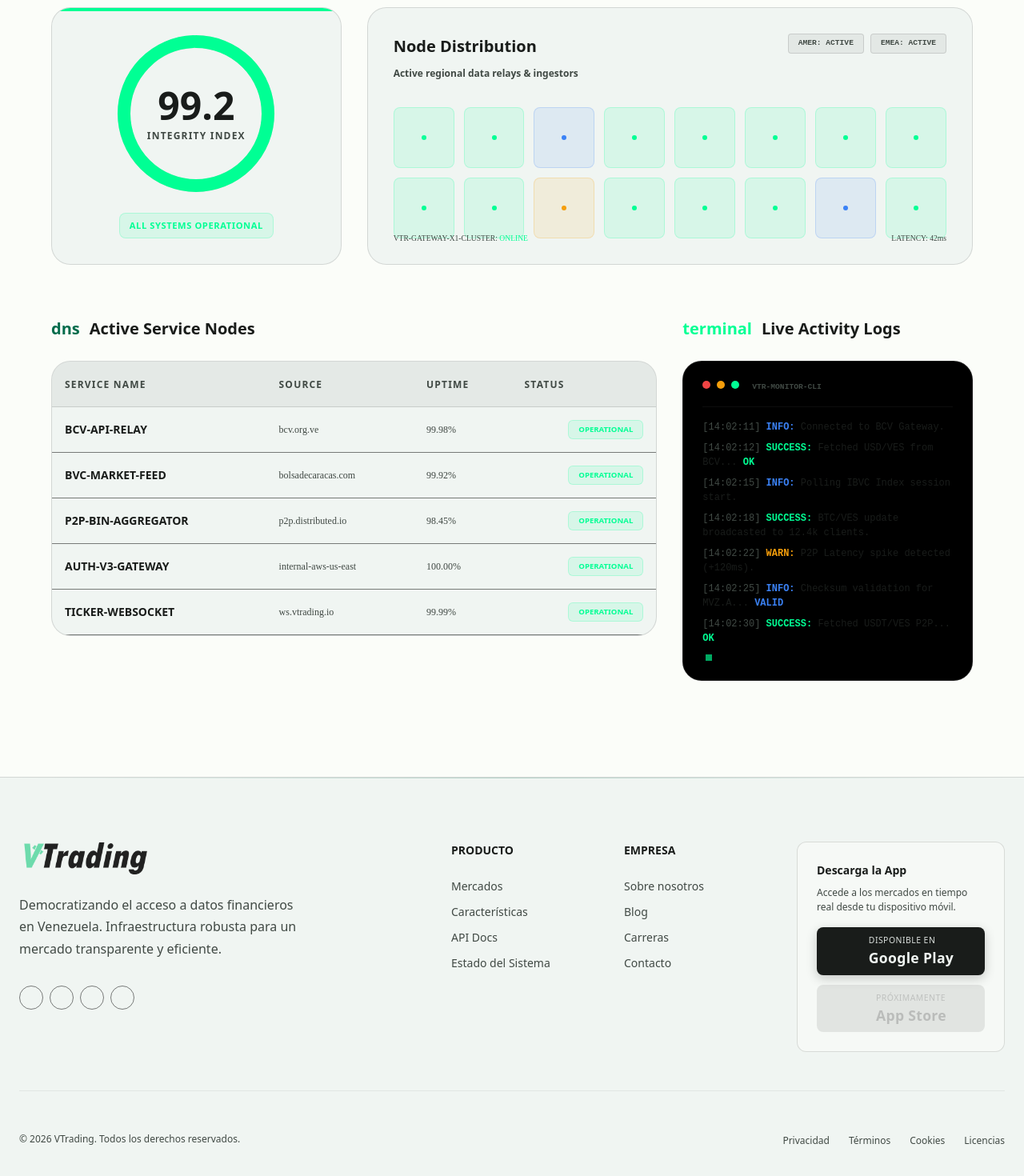
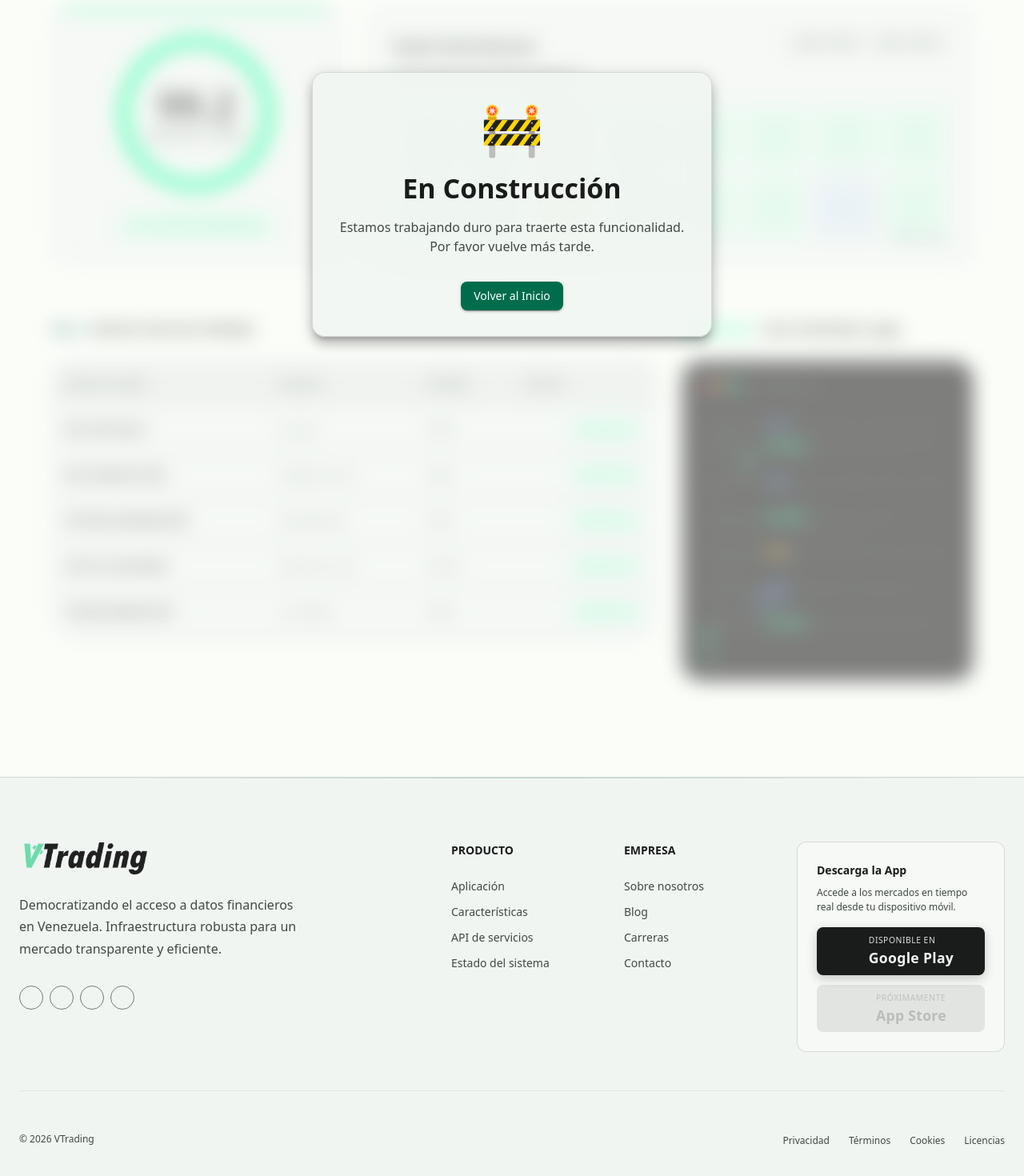
Before and after one commit to carrilloapps/VTradingWEB, a Next.js app: page /estado in a window 1280 px wide. Shown: the part 460-1930 px from the top of the page at 80% size. Built offline with nearby package versions, Linux system fonts and the light colour scheme; no server answers; sample sign-in values are in the browser's storage; some icons are missing; what @mui/material-nextjs would draw is missing.

Commit message:
feat(status): add auth protection and construction overlay to status page
- Implement authentication check before showing status page content
- Add blurred content with construction overlay when not authenticated
- Update footer links and copyright text across components

```diff
--- a/app/estado/page.tsx
+++ b/app/estado/page.tsx
@@ -1,6 +1,9 @@
 'use client';
 
 import React, { useEffect, useState } from 'react';
+import { useRouter } from 'next/navigation';
+import { auth } from '@/lib/firebase';
+import { onAuthStateChanged } from 'firebase/auth';
 import {
   Box,
   Container,
@@ -16,7 +19,9 @@
   TableContainer,
   TableHead,
   TableRow,
-  Chip
+  Chip,
+  CircularProgress,
+  Button
 } from '@mui/material';
 import Navbar from '@/components/Navbar';
 import Footer from '@/components/Footer';
@@ -133,9 +138,26 @@
 
 export default function StatusPage() {
   const theme = useTheme();
+  const router = useRouter();
   const [marketData, setMarketData] = useState<RatesResponse | null>(null);
+  const [isAuthenticated, setIsAuthenticated] = useState(false);
+  const [isAuthChecking, setIsAuthChecking] = useState(true);
 
   useEffect(() => {
+    const unsubscribe = onAuthStateChanged(auth, (user) => {
+      if (user) {
+        setIsAuthenticated(true);
+      } else {
+        router.push('/');
+      }
+      setIsAuthChecking(false);
+    });
+    return () => unsubscribe();
+  }, [router]);
+
+  useEffect(() => {
+    if (!isAuthenticated) return;
+
     const fetchData = async () => {
       try {
         const data = await getMarketDataAction();
@@ -148,7 +170,7 @@
     fetchData();
     const interval = setInterval(fetchData, 60000);
     return () => clearInterval(interval);
-  }, []);
+  }, [isAuthenticated]);
 
   const services = [
     { name: 'BCV-API-RELAY', source: 'bcv.org.ve', uptime: '99.98%', status: marketData?.status?.state || 'OPERATIONAL', color: marketData?.status?.state === 'CERRADO' ? '#FF3B3B' : '#00FF94' },
@@ -158,11 +180,36 @@
     { name: 'TICKER-WEBSOCKET', source: 'ws.vtrading.io', uptime: '99.99%', status: 'OPERATIONAL', color: '#00FF94' },
   ];
 
+  if (isAuthChecking) {
+    return (
+      <Box sx={{ minHeight: '100vh', display: 'flex', alignItems: 'center', justifyContent: 'center', bgcolor: 'background.default' }}>
+        <CircularProgress color="primary" />
+      </Box>
+    );
+  }
+
+  if (!isAuthenticated) {
+    return null; // Redirecting
+  }
+
   return (
     <Box sx={{ bgcolor: 'background.default', minHeight: '100vh', display: 'flex', flexDirection: 'column' }}>
       <Navbar />
 
-      <Container maxWidth="lg" sx={{ pt: { xs: 20, md: 25 }, pb: 15, flex: 1 }}>
+      <Box sx={{ position: 'relative', flex: 1, display: 'flex', flexDirection: 'column' }}>
+        {/* Blurred Content */}
+        <Container
+          maxWidth="lg"
+          sx={{
+            pt: { xs: 20, md: 25 },
+            pb: 15,
+            flex: 1,
+            filter: 'blur(12px)',
+            pointerEvents: 'none',
+            userSelect: 'none',
+            opacity: 0.5
+          }}
+        >
           <Fade in timeout={1000}>
             <Box sx={{ mb: 8 }}>
               <Box
@@ -392,6 +439,53 @@
           </Grid>
         </Container>
 
+        {/* Construction Overlay */}
+        <Box
+          sx={{
+            position: 'absolute',
+            top: 0,
+            left: 0,
+            right: 0,
+            bottom: 0,
+            display: 'flex',
+            flexDirection: 'column',
+            alignItems: 'center',
+            justifyContent: 'center',
+            zIndex: 10,
+            p: 3,
+            textAlign: 'center'
+          }}
+        >
+          <Box
+            sx={{
+              p: 4,
+              bgcolor: alpha(theme.palette.background.paper, 0.8),
+              backdropFilter: 'blur(20px)',
+              borderRadius: 4,
+              border: `1px solid ${theme.palette.divider}`,
+              boxShadow: theme.shadows[10],
+              maxWidth: 500
+            }}
+          >
+            <Typography variant="h1" sx={{ fontSize: '4rem', mb: 2 }}>🚧</Typography>
+            <Typography variant="h4" sx={{ fontWeight: 800, mb: 2 }}>
+              En Construcción
+            </Typography>
+            <Typography variant="body1" sx={{ color: 'text.secondary', mb: 4 }}>
+              Estamos trabajando duro para traerte esta funcionalidad.
+              Por favor vuelve más tarde.
+            </Typography>
+            <Button
+              variant="contained"
+              onClick={() => router.push('/')}
+              sx={{ borderRadius: 2 }}
+            >
+              Volver al Inicio
+            </Button>
+          </Box>
+        </Box>
+      </Box>
+
       <Footer />
 
       <style jsx global>{`
--- a/components/Footer.tsx
+++ b/components/Footer.tsx
@@ -22,22 +22,22 @@
 
 const footerLinks = {
   product: [
-    { label: 'Mercados', href: '/mercados' },
+    { label: 'Aplicación', href: '/' },
     { label: 'Características', href: '/#caracteristicas' },
-    { label: 'API Docs', href: '#' }, // TODO: Update with real link
-    { label: 'Estado del Sistema', href: '/estado' },
+    { label: 'API de servicios', href: '#' }, // TODO: Update with real link
+    { label: 'Estado del sistema', href: '/estado' },
   ],
   company: [
     { label: 'Sobre nosotros', href: '/sobre-nosotros' },
-    { label: 'Blog', href: '/blog' },
-    { label: 'Carreras', href: '/carreras' },
+    { label: 'Blog', href: '#' },
+    { label: 'Carreras', href: '#' },
     { label: 'Contacto', href: '/contacto' },
   ],
   legal: [
     { label: 'Privacidad', href: '/privacidad' },
     { label: 'Términos', href: '/terminos' },
     { label: 'Cookies', href: '/cookies' },
-    { label: 'Licencias', href: '/licencias' },
+    { label: 'Licencias', href: '#' },
   ]
 };
 
@@ -217,7 +217,7 @@
           gap: 3
         }}>
           <Typography variant="caption" color="text.secondary">
-            © {new Date().getFullYear()} VTrading. Todos los derechos reservados.
+            © {new Date().getFullYear()} VTrading
           </Typography>
 
           <Stack direction="row" spacing={3} sx={{ flexWrap: 'wrap', justifyContent: 'center' }}>
--- a/components/home/HeroHeader.tsx
+++ b/components/home/HeroHeader.tsx
@@ -562,7 +562,7 @@
             </Stack>
 
             <Typography variant="caption" align="center" display="block" color="text.secondary">
-              © {new Date().getFullYear()} VTrading. Todos los derechos reservados.
+              © {new Date().getFullYear()} VTrading
             </Typography>
           </Box>
         </Box>
```
Lines whose indentation alone changed are shown as unchanged.
